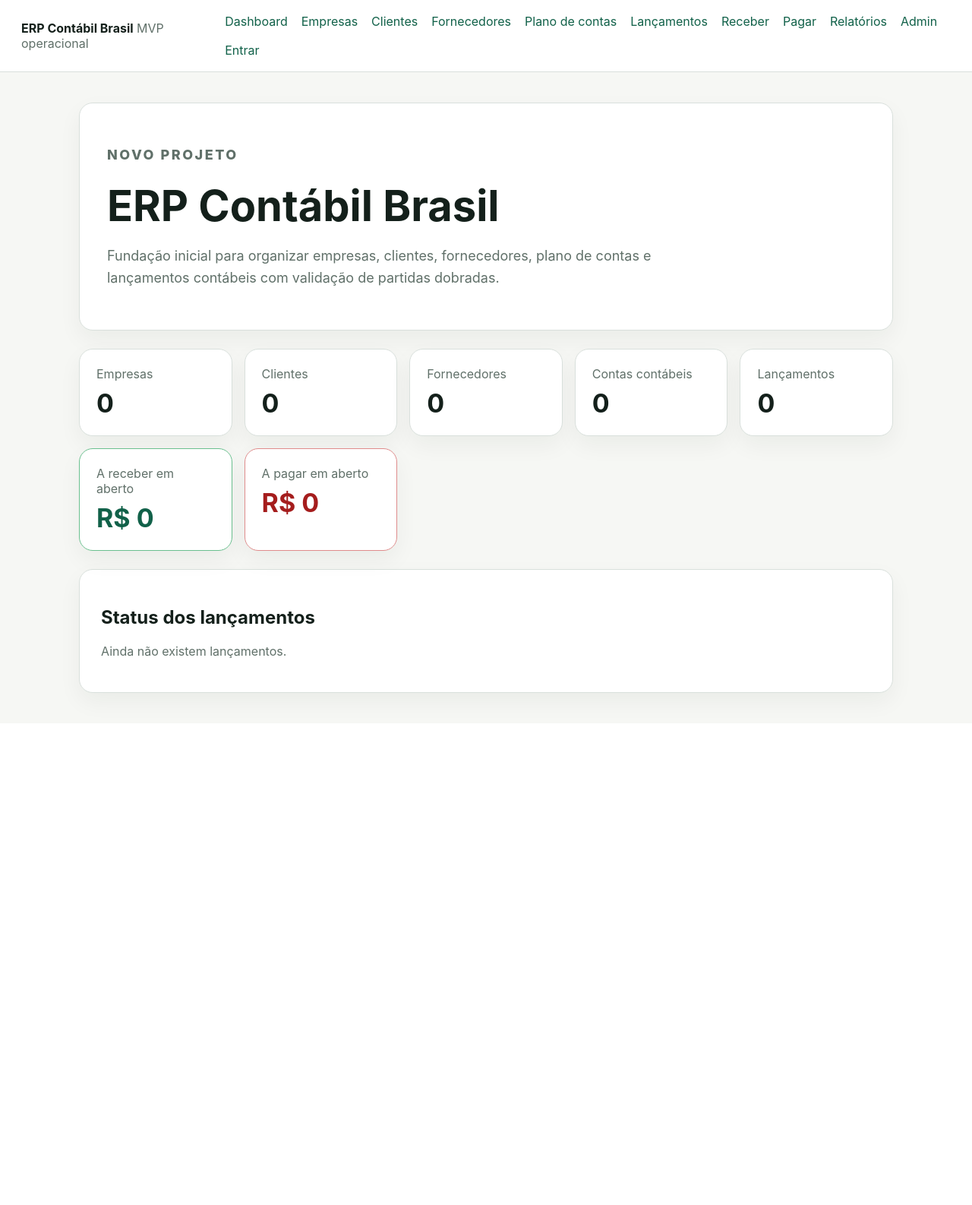
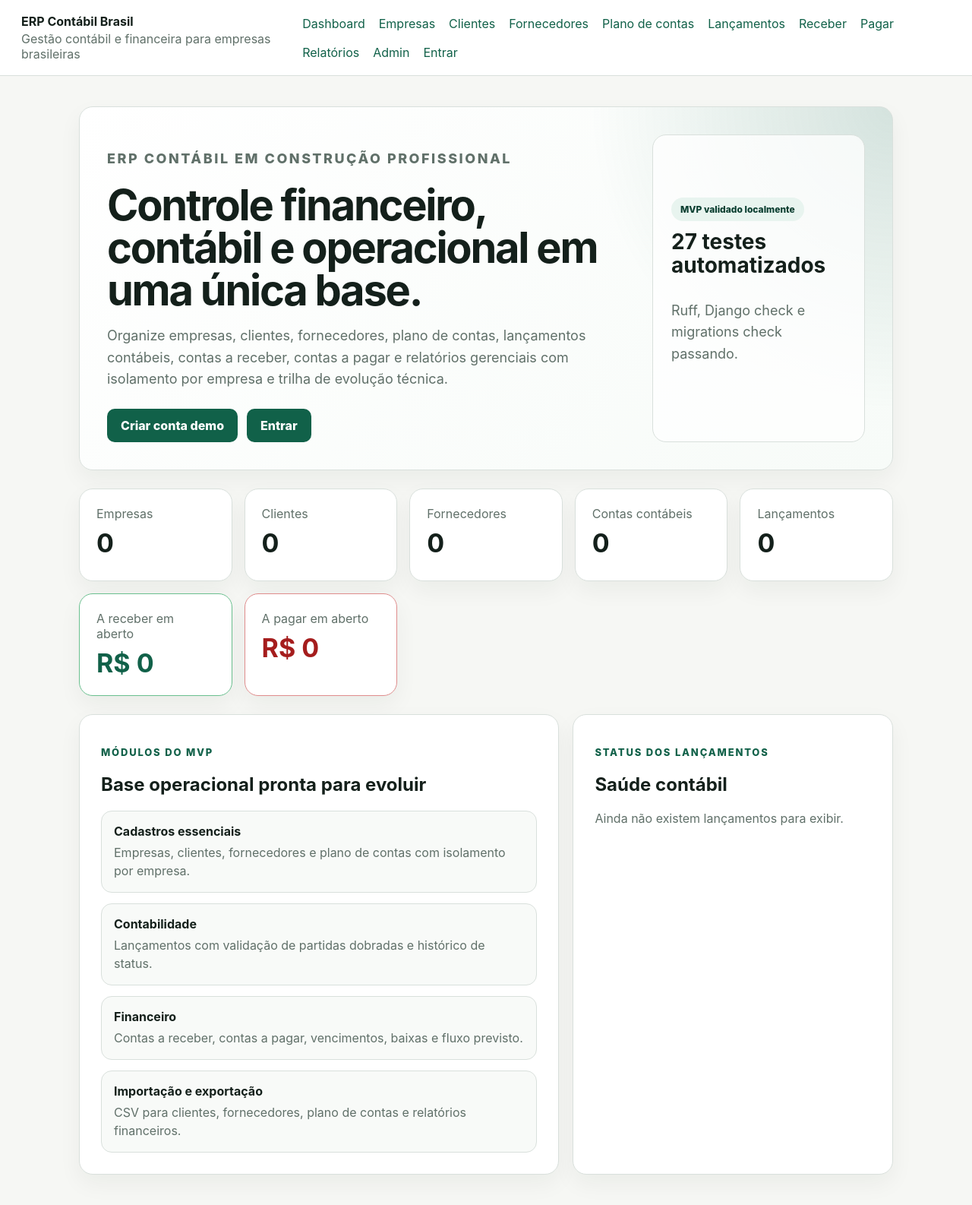
Before and after one commit to Brunof94-debug/erp-contabil-brasil, a Django app: page / in a window 1280 px wide. Shown: the whole page at 76% size. Before the commit the page ends 939 px from the top, so only its background shows below. Run offline with Django 5.2, Linux system fonts and the light colour scheme; data that the repository does not hold is empty.

Commit message:
Polish product landing dashboard

```diff
--- a/static/css/app.css
+++ b/static/css/app.css
@@ -5,6 +5,10 @@
   --muted: #607069;
   --line: #d9e0dc;
   --brand: #116149;
+  --brand-dark: #0b3f31;
+  --brand-soft: #e8f4ef;
+  --danger: #a51d1d;
+  --success: #116149;
 }
 
 * {
@@ -28,8 +32,14 @@ a {
   background: var(--card);
   border-bottom: 1px solid var(--line);
   display: flex;
+  gap: 20px;
   justify-content: space-between;
   padding: 18px 28px;
+}
+
+.brand-block {
+  display: grid;
+  gap: 3px;
 }
 
 .topbar nav {
@@ -58,8 +68,20 @@ a {
   padding: 36px;
 }
 
+.hero-product {
+  align-items: stretch;
+  background:
+    radial-gradient(circle at top right, rgba(17, 97, 73, 0.16), transparent 34%),
+    linear-gradient(135deg, #ffffff 0%, #f7fbf8 100%);
+  display: grid;
+  gap: 26px;
+  grid-template-columns: minmax(0, 1fr) 280px;
+}
+
 .hero h1 {
   font-size: clamp(32px, 5vw, 56px);
+  letter-spacing: -0.04em;
+  line-height: 1;
   margin: 8px 0 12px;
 }
 
@@ -76,6 +98,44 @@ a {
   font-weight: 800;
   letter-spacing: 0.14em;
   text-transform: uppercase;
+}
+
+.hero-actions {
+  display: flex;
+  flex-wrap: wrap;
+  gap: 12px;
+  margin-top: 24px;
+}
+
+.secondary-button {
+  background: var(--brand-soft);
+  color: var(--brand-dark);
+}
+
+.hero-summary {
+  align-content: center;
+  background: rgba(255, 255, 255, 0.78);
+  border: 1px solid var(--line);
+  border-radius: 18px;
+  display: grid;
+  gap: 12px;
+  padding: 24px;
+}
+
+.hero-summary strong {
+  font-size: 28px;
+  line-height: 1.1;
+}
+
+.status-pill {
+  background: var(--brand-soft);
+  border-radius: 999px;
+  color: var(--brand-dark);
+  display: inline-block;
+  font-size: 12px;
+  font-weight: 800;
+  padding: 8px 12px;
+  width: fit-content;
 }
 
 .grid {
@@ -100,12 +160,16 @@ a {
   margin-top: 8px;
 }
 
+.metric-card {
+  min-height: 122px;
+}
+
 .success-card {
   border-color: #6ac08f;
 }
 
 .success-card strong {
-  color: #116149;
+  color: var(--success);
 }
 
 .danger-card {
@@ -113,11 +177,52 @@ a {
 }
 
 .danger-card strong {
-  color: #a51d1d;
+  color: var(--danger);
 }
 
 .panel {
   padding: 28px;
+}
+
+.split-layout {
+  display: grid;
+  gap: 18px;
+  grid-template-columns: minmax(0, 1.2fr) minmax(320px, 0.8fr);
+}
+
+.feature-list {
+  display: grid;
+  gap: 14px;
+  margin-top: 18px;
+}
+
+.feature-list div {
+  background: #f8faf8;
+  border: 1px solid var(--line);
+  border-radius: 14px;
+  padding: 16px;
+}
+
+.feature-list p {
+  color: var(--muted);
+  line-height: 1.5;
+  margin: 6px 0 0;
+}
+
+.status-list {
+  display: grid;
+  gap: 12px;
+  margin-top: 18px;
+}
+
+.status-row {
+  align-items: center;
+  background: #f8faf8;
+  border: 1px solid var(--line);
+  border-radius: 12px;
+  display: flex;
+  justify-content: space-between;
+  padding: 14px 16px;
 }
 
 .page-heading {
@@ -233,3 +338,22 @@ button {
 .messages {
   margin-bottom: 18px;
 }
+
+@media (max-width: 900px) {
+  .topbar,
+  .row-card,
+  .page-heading {
+    align-items: flex-start;
+    flex-direction: column;
+  }
+
+  .hero-product,
+  .split-layout {
+    grid-template-columns: 1fr;
+  }
+
+  .money-columns {
+    min-width: 0;
+    text-align: left;
+  }
+}
--- a/templates/base.html
+++ b/templates/base.html
@@ -8,9 +8,9 @@
   </head>
   <body>
     <header class="topbar">
-      <div>
+      <div class="brand-block">
         <strong>ERP Contábil Brasil</strong>
-        <span class="muted">MVP operacional</span>
+        <span class="muted">Gestão contábil e financeira para empresas brasileiras</span>
       </div>
       <nav>
         <a href="/">Dashboard</a>
--- a/templates/core/dashboard.html
+++ b/templates/core/dashboard.html
@@ -3,56 +3,104 @@
 {% block title %}Dashboard — ERP Contábil Brasil{% endblock %}
 
 {% block content %}
-  <section class="hero">
-    <p class="eyebrow">Novo projeto</p>
-    <h1>ERP Contábil Brasil</h1>
+  <section class="hero hero-product">
+    <div>
+      <p class="eyebrow">ERP contábil em construção profissional</p>
+      <h1>Controle financeiro, contábil e operacional em uma única base.</h1>
       <p>
-      Fundação inicial para organizar empresas, clientes, fornecedores, plano de contas
-      e lançamentos contábeis com validação de partidas dobradas.
+        Organize empresas, clientes, fornecedores, plano de contas, lançamentos
+        contábeis, contas a receber, contas a pagar e relatórios gerenciais com
+        isolamento por empresa e trilha de evolução técnica.
       </p>
+      <div class="hero-actions">
+        {% if request.user.is_authenticated %}
+          <a class="button" href="{% url 'financeiro_report' %}">Ver relatórios</a>
+          <a class="button secondary-button" href="{% url 'lancamento_create' %}">
+            Novo lançamento
+          </a>
+        {% else %}
+          <a class="button" href="{% url 'signup' %}">Criar conta demo</a>
+          <a class="button secondary-button" href="{% url 'login' %}">Entrar</a>
+        {% endif %}
+      </div>
+    </div>
+    <aside class="hero-summary">
+      <span class="status-pill">MVP validado localmente</span>
+      <strong>27 testes automatizados</strong>
+      <p class="muted">Ruff, Django check e migrations check passando.</p>
+    </aside>
   </section>
 
-  <section class="grid">
-    <article class="card">
+  <section class="grid metrics-grid">
+    <article class="card metric-card">
       <span>Empresas</span>
       <strong>{{ total_empresas }}</strong>
     </article>
-    <article class="card">
+    <article class="card metric-card">
       <span>Clientes</span>
       <strong>{{ total_clientes }}</strong>
     </article>
-    <article class="card">
+    <article class="card metric-card">
       <span>Fornecedores</span>
       <strong>{{ total_fornecedores }}</strong>
     </article>
-    <article class="card">
+    <article class="card metric-card">
       <span>Contas contábeis</span>
       <strong>{{ total_contas }}</strong>
     </article>
-    <article class="card">
+    <article class="card metric-card">
       <span>Lançamentos</span>
       <strong>{{ total_lancamentos }}</strong>
     </article>
-    <article class="card success-card">
+    <article class="card metric-card success-card">
       <span>A receber em aberto</span>
       <strong>R$ {{ total_a_receber_aberto }}</strong>
     </article>
-    <article class="card danger-card">
+    <article class="card metric-card danger-card">
       <span>A pagar em aberto</span>
       <strong>R$ {{ total_a_pagar_aberto }}</strong>
     </article>
   </section>
 
-  <section class="panel">
-    <h2>Status dos lançamentos</h2>
+  <section class="split-layout">
+    <article class="panel">
+      <p class="eyebrow">Módulos do MVP</p>
+      <h2>Base operacional pronta para evoluir</h2>
+      <div class="feature-list">
+        <div>
+          <strong>Cadastros essenciais</strong>
+          <p>Empresas, clientes, fornecedores e plano de contas com isolamento por empresa.</p>
+        </div>
+        <div>
+          <strong>Contabilidade</strong>
+          <p>Lançamentos com validação de partidas dobradas e histórico de status.</p>
+        </div>
+        <div>
+          <strong>Financeiro</strong>
+          <p>Contas a receber, contas a pagar, vencimentos, baixas e fluxo previsto.</p>
+        </div>
+        <div>
+          <strong>Importação e exportação</strong>
+          <p>CSV para clientes, fornecedores, plano de contas e relatórios financeiros.</p>
+        </div>
+      </div>
+    </article>
+
+    <article class="panel">
+      <p class="eyebrow">Status dos lançamentos</p>
+      <h2>Saúde contábil</h2>
       {% if lancamentos_por_status %}
-      <ul>
+        <div class="status-list">
           {% for item in lancamentos_por_status %}
-          <li>{{ item.status }}: {{ item.total }}</li>
+            <div class="status-row">
+              <span>{{ item.status }}</span>
+              <strong>{{ item.total }}</strong>
+            </div>
           {% endfor %}
-      </ul>
+        </div>
       {% else %}
-      <p class="muted">Ainda não existem lançamentos.</p>
+        <p class="muted">Ainda não existem lançamentos para exibir.</p>
       {% endif %}
+    </article>
   </section>
 {% endblock %}
```
Lines whose indentation alone changed are shown as unchanged.
